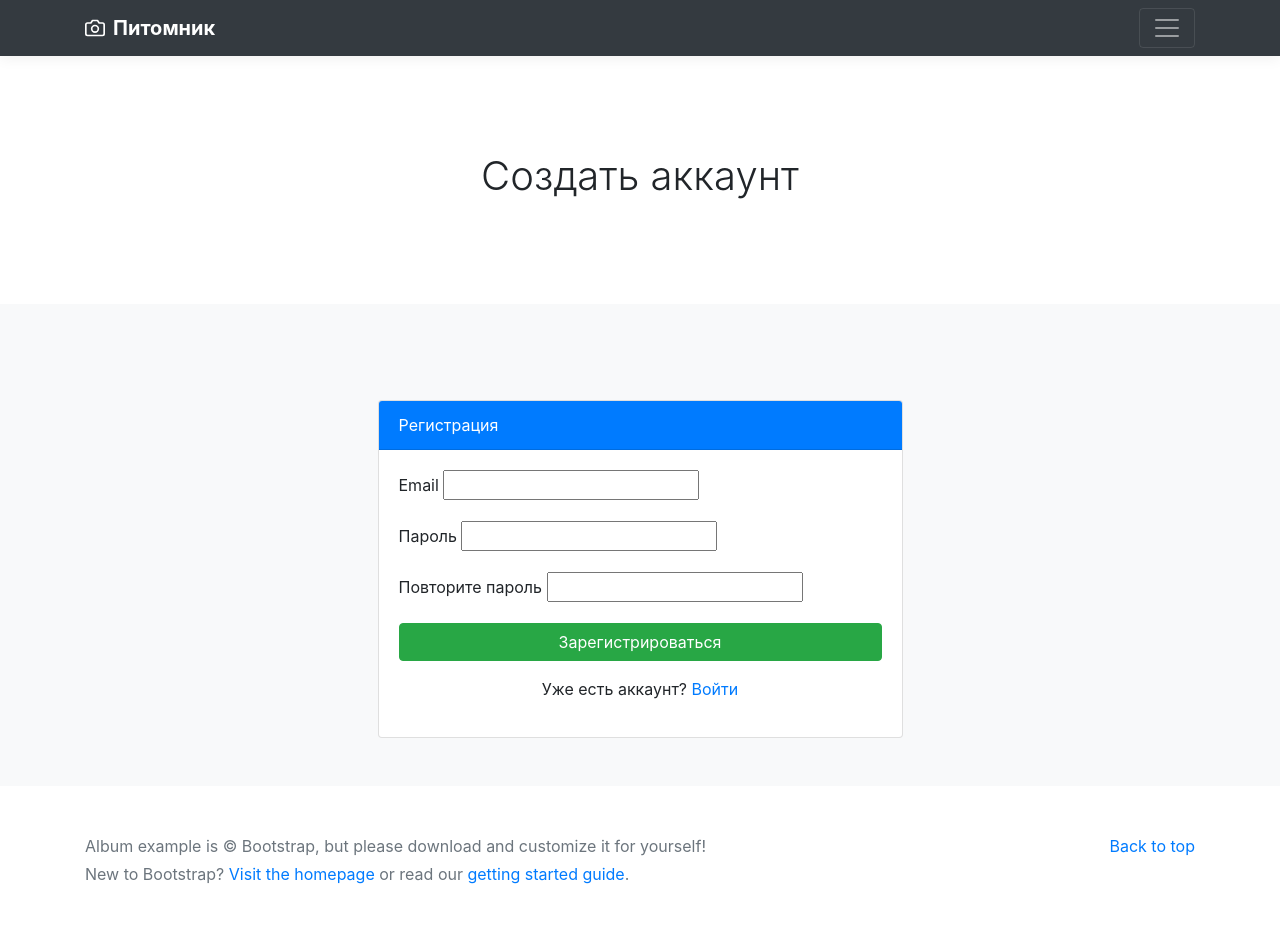
After one commit to oksana-zov/Python_django_project_CBV, a Django app: page /users/register/ in a window 1280 px wide. The commit adds this page. Run offline with Django 5.2, Linux system fonts and the light colour scheme; some libraries are stand-ins or nearby versions.

Commit message:
Добавлено: Личный кабинет, регистрация, авторизация и редактирование профиля с аватаром

```diff
--- a/cats/templates/cats/base.html
+++ b/cats/templates/cats/base.html
@@ -17,11 +17,10 @@
     <div class="collapse bg-dark" id="navbarHeader">
         <div class="container">
             <div class="row">
-                <div class="col-sm-8 col-md-7 py-4">
-                    <h4 class="text-white">About</h4>
-                    <p class="text-muted">Add some information about the album below, the author, or any other
-                        background context. Make it a few sentences long so folks can pick up some informative tidbits.
-                        Then, link them off to some social networking sites or contact information.</p>
+               <div class="col-sm-8 col-md-7 py-4">
+                    <h4 class="text-white">О нашем сайте</h4>
+                    <p class="text-muted">Мы занимаемся разведением породистых кошек с любовью и заботой.
+                        Все наши питомцы здоровы, привиты и социализированы.</p>
                 </div>
                 <div class="col-sm-4 offset-md-1 py-4">
                     <h4 class="text-white">Меню</h4>
@@ -29,6 +28,14 @@
                         <li><a href="{% url 'cats:index' %}" class="text-white">Главная</a></li>
                         <li><a href="{% url 'cats:breeds' %}" class="text-white">Породы</a></li>
                         <li><a href="{% url 'cats:cats_list' %}" class="text-white">Кошки</a></li>
+                        <li class="py-2"><hr class="bg-secondary"></li>
+                        {% if user.is_authenticated %}
+                            <li><a href="{% url 'users:user_profile' %}" class="text-white">👤 Мой профиль</a></li>
+                            <li><a href="{% url 'users:user_logout' %}" class="text-white">🚪 Выйти</a></li>
+                        {% else %}
+                            <li><a href="{% url 'users:user_login' %}" class="text-white">🔑 Войти</a></li>
+                            <li><a href="{% url 'users:user_register' %}" class="text-white">📝 Регистрация</a></li>
+                        {% endif %}
                     </ul>
                 </div>
             </div>
--- a/cats/templates/cats/cats.html
+++ b/cats/templates/cats/cats.html
@@ -14,7 +14,7 @@
         {% for cat in objects_list %}
         <div class="col-md-4 mb-4">
             <div class="card h-100 shadow-sm">
-                <!-- Можно добавить маленькое фото, если есть -->
+
                 {% if cat.photo %}
                     <img src="/media/{{ cat.photo }}" class="card-img-top" alt="{{ cat.name }}" style="height: 200px; object-fit: cover;">
                 {% else %}
@@ -28,13 +28,13 @@
                     <!-- Кнопки действий внизу карточки -->
                     <div class="mt-auto d-flex gap-2">
                         <a href="{% url 'cats:cat_detail' cat.pk %}" class="btn btn-outline-primary btn-sm flex-grow-1">
-                            👁️ Подробнее
+
                         </a>
                         <a href="{% url 'cats:cat_update' cat.pk %}" class="btn btn-warning btn-sm">
                             ✏️
                         </a>
                         <a href="{% url 'cats:cat_delete' cat.pk %}" class="btn btn-danger btn-sm">
-                            🗑️
+
                         </a>
                     </div>
                 </div>
--- a/users/forms.py
+++ b/users/forms.py
@@ -0,0 +1,28 @@
+from django import forms
+from users.models import User
+
+# 1. Форма регистрации
+class UserRegisterForm(forms.ModelForm):
+    password = forms.CharField(label='Пароль', widget=forms.PasswordInput)
+    password2 = forms.CharField(label='Повторите пароль', widget=forms.PasswordInput)
+
+    class Meta:
+        model = User
+        fields = ('email',)
+
+    def clean_password2(self):
+        cd = self.cleaned_data
+        if cd['password'] != cd['password2']:
+            raise forms.ValidationError('Пароли не совпадают!')
+        return cd['password2']
+
+# 2. Форма входа
+class UserLoginForm(forms.Form):
+    email = forms.EmailField(label='Email')
+    password = forms.CharField(label='Пароль', widget=forms.PasswordInput)
+
+# 3. Форма обновления профиля
+class UserUpdateForm(forms.ModelForm):
+    class Meta:
+        model = User
+        fields = ('email', 'first_name', 'last_name', 'phone', 'telegram', 'avatar')
--- a/users/models.py
+++ b/users/models.py
@@ -1,26 +1,25 @@
+from django.contrib.auth.models import AbstractUser
 from django.db import models
-from django.contrib.auth.models import AbstractUser
-
 
 NULLABLE = {'blank': True, 'null': True}
 
 
 class User(AbstractUser):
-    username = None # Удаляем стандартное поле логина
+    username = None  # Отключаем стандартное поле логина
 
-    # Делаем email уникальным идентификатором
     email = models.EmailField(unique=True, verbose_name='email')
-
-    # Добавляем свои поля (телефон и телеграм)
+    first_name = models.CharField(max_length=150, verbose_name='first name', default='Anonymous')
+    last_name = models.CharField(max_length=150, verbose_name='last name', default='Anonymous')
+    avatar = models.ImageField(upload_to='users/', verbose_name='avatar', **NULLABLE)
     phone = models.CharField(max_length=35, verbose_name='phone number', **NULLABLE)
     telegram = models.CharField(max_length=150, verbose_name='telegram username', **NULLABLE)
+    is_active = models.BooleanField(default=True, verbose_name='active')
 
-    # Говорим Django использовать email для входа
     USERNAME_FIELD = 'email'
     REQUIRED_FIELDS = []
 
     def __str__(self):
-        return self.email
+        return f'{self.email} {self.first_name} {self.last_name}'
 
     class Meta:
         verbose_name = 'User'
--- /dev/null
+++ b/users/templates/users/register_update.html
@@ -0,0 +1,43 @@
+{% extends 'cats/base.html' %} <!-- Наследуемся от ТВОЕЙ базы -->
+
+{% block content %}
+<div class="container mt-5">
+    <div class="row justify-content-center">
+        <div class="col-md-6">
+            <div class="card shadow-sm">
+                <div class="card-header bg-primary text-white">
+                    {% if user.is_authenticated %}Изменить профиль{% else %}Регистрация{% endif %}
+                </div>
+                <div class="card-body">
+                    <form method="post" enctype="multipart/form-data">
+                        {% csrf_token %}
+
+                        {% for field in form %}
+                            <div class="mb-3">
+                                <label for="{{ field.id_for_label }}" class="form-label">{{ field.label }}</label>
+                                {{ field }}
+                                {% if field.help_text %}
+                                    <small class="form-text text-muted">{{ field.help_text }}</small>
+                                {% endif %}
+                                {% for error in field.errors %}
+                                    <div class="invalid-feedback d-block">{{ error }}</div>
+                                {% endfor %}
+                            </div>
+                        {% endfor %}
+
+                        <button type="submit" class="btn btn-success w-100">
+                            {% if user.is_authenticated %}Сохранить изменения{% else %}Зарегистрироваться{% endif %}
+                        </button>
+                    </form>
+
+                    {% if not user.is_authenticated %}
+                        <div class="mt-3 text-center">
+                            <p>Уже есть аккаунт? <a href="{% url 'users:user_login' %}">Войти</a></p>
+                        </div>
+                    {% endif %}
+                </div>
+            </div>
+        </div>
+    </div>
+</div>
+{% endblock %}
--- a/users/urls.py
+++ b/users/urls.py
@@ -1,8 +1,15 @@
 from django.urls import path
-# Пока импорты не нужны, если нет view-функций
+from users.views import (
+    user_register_view, user_login_view,
+    user_profile_view, user_update_view, user_logout_view
+)
 
-app_name = 'users'  # <-- ЭТО ОБЯЗАТЕЛЬНО!
+app_name = 'users'
 
 urlpatterns = [
-    # Сюда позже добавим пути для входа, регистрации и профиля
+    path('', user_login_view, name='user_login'),
+    path('register/', user_register_view, name='user_register'),
+    path('profile/', user_profile_view, name='user_profile'),
+    path('update/', user_update_view, name='user_update'),
+    path('logout/', user_logout_view, name='user_logout'),
 ]
--- a/users/views.py
+++ b/users/views.py
@@ -1,3 +1,74 @@
-from django.shortcuts import render
+from django.shortcuts import render, redirect
+from django.http import HttpResponse
+from django.contrib.auth import authenticate, login, logout
+from django.contrib.auth.decorators import login_required
+from django.urls import reverse
 
-# Create your views here.
+from users.forms import UserRegisterForm, UserLoginForm, UserUpdateForm
+
+
+# РЕГИСТРАЦИЯ
+def user_register_view(request):
+    if request.method == 'POST':
+        form = UserRegisterForm(request.POST)
+        if form.is_valid():
+            new_user = form.save(commit=False)
+            new_user.set_password(form.cleaned_data['password'])
+            new_user.save()
+            return redirect('users:user_login')
+
+    context = {'title': 'Создать аккаунт', 'form': UserRegisterForm()}
+    return render(request, 'users/register_update.html', context)
+
+
+# ВХОД
+def user_login_view(request):
+    if request.method == 'POST':
+        form = UserLoginForm(request.POST)
+        if form.is_valid():
+            cd = form.cleaned_data
+            user = authenticate(email=cd['email'], password=cd['password'])
+
+            if user is not None and user.is_active:
+                login(request, user)
+                return redirect('cats:index')  # Перенаправляем на главную кошек после входа
+            else:
+                return HttpResponse("Неверный логин/пароль или аккаунт неактивен")
+
+    context = {'title': 'Авторизация', 'form': UserLoginForm()}
+    return render(request, 'users/login.html', context)
+
+
+# ПРОФИЛЬ (Только для авторизованных!)
+@login_required
+def user_profile_view(request):
+    user_object = request.user
+    context = {
+        'title': f'Ваш профиль {user_object}',
+        'object': user_object
+    }
+    return render(request, 'users/user_profile_read_only.html', context)
+
+
+# ОБНОВЛЕНИЕ ПРОФИЛЯ (Только для авторизованных!)
+@login_required
+def user_update_view(request):
+    user_object = request.user
+    if request.method == "POST":
+        form = UserUpdateForm(request.POST, request.FILES, instance=user_object)
+        if form.is_valid():
+            form.save()
+            return redirect('users:user_profile')
+
+    context = {
+        'object': user_object,
+        'title': f'Изменить профиль {user_object}',
+        'form': UserUpdateForm(instance=user_object)
+    }
+    return render(request, 'users/register_update.html', context)
+
+
+# ВЫХОД
+def user_logout_view(request):
+    logout(request)
+    return redirect('cats:index')  # После выхода тоже на главную кошек
```
Also changed, not shown: users/templates/users/login.html (added, +28 -0 lines), users/templates/users/user_profile_read_only.html (added, +39 -0 lines), users/templatetags/user_tags.py (added, +9 -0 lines), static/img/noavatar.png (added), users/templatetags/__init__.py (added).
